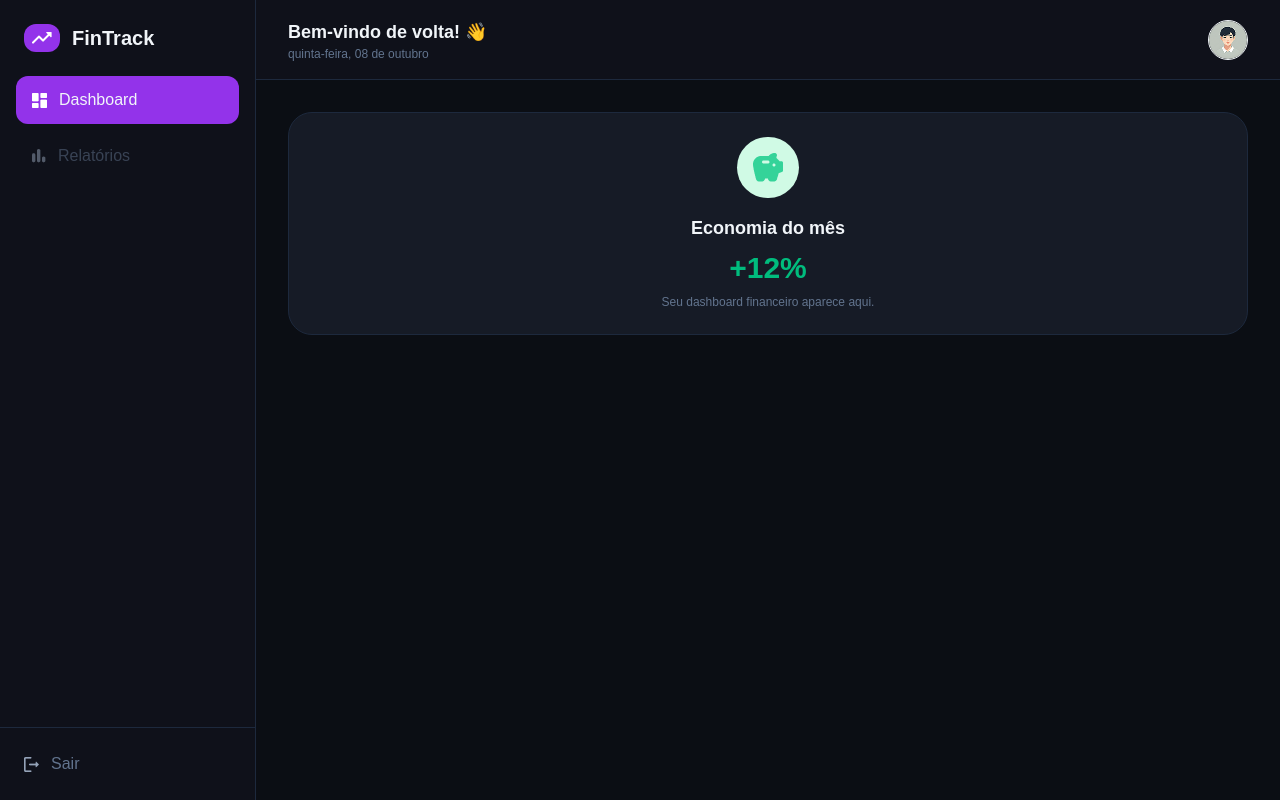
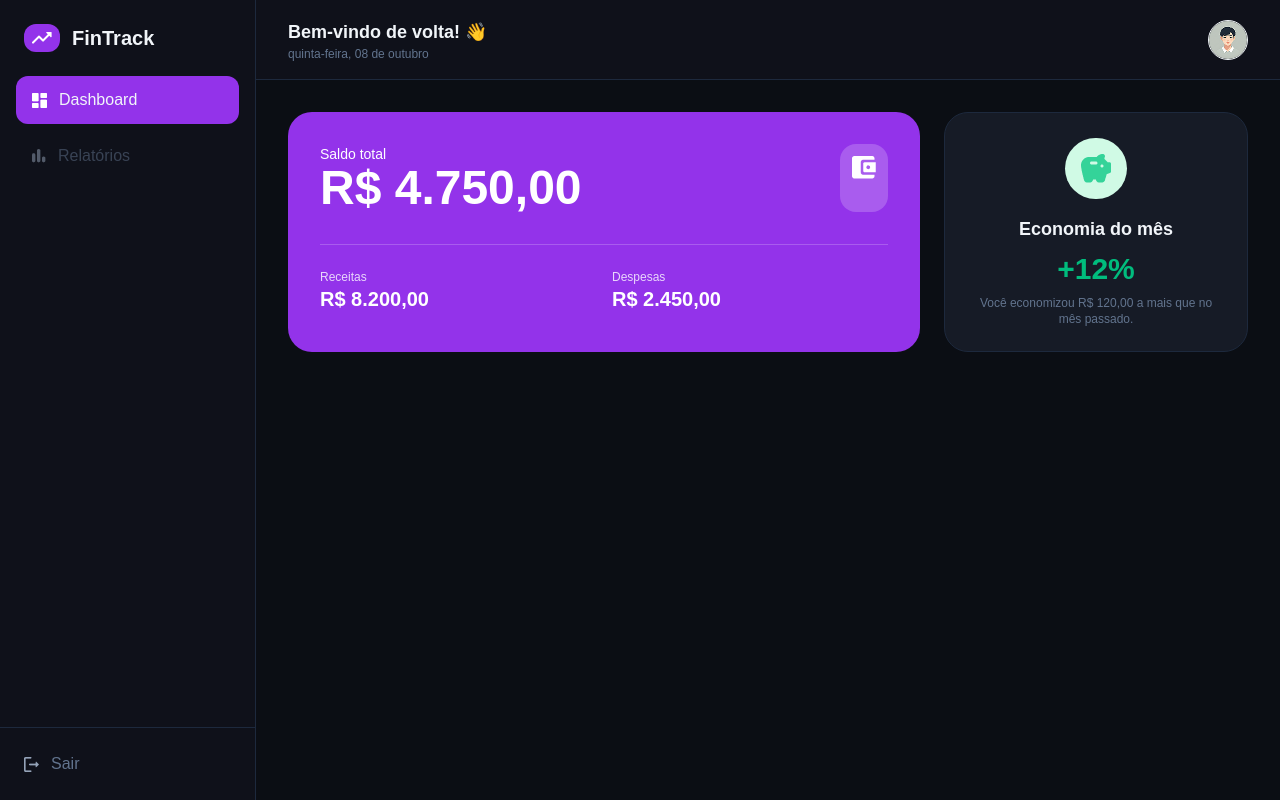
Before and after one commit to Dev-em-Dobro/fintrackAI, a Next.js app: page / in a window 1280 px wide. Built offline with nearby package versions, Linux system fonts and the light colour scheme.

Commit message:
feat: montando os cards de resumo financeiro

```diff
--- a/src/app/page.tsx
+++ b/src/app/page.tsx
@@ -1,7 +1,16 @@
 import Sidebar from "@/src/components/sidebar";
 import Header from "@/src/components/header";
+import BalanceCard from "@/src/components/balance-card";
+
+import PigIcon from "@/src/assets/pig-icon.png";
 import Image from "next/image";
-import PigIcon from "@/src/assets/pig-icon.png";
+
+const data = {
+  balance: 4750,
+  depositsTotal: 8200,
+  expensesTotal: 2450,
+  investmentsTotal: 1000,
+};
 
 export default function Home() {
   return (
@@ -12,6 +21,8 @@ export default function Home() {
         <Header />
 
         <div className="p-8 max-w-7xl mx-auto space-y-8">
+          <section className="grid grid-cols-1 lg:grid-cols-3 gap-6">
+            <BalanceCard {...data} />
             <div className="bg-[#161b26] p-6 rounded-3xl border border-[#1d293d] flex flex-col justify-center items-center">
               <div className="bg-emerald-100 dark:bg-emerald-500/20 text-emerald-600 dark:text-emerald-400 p-4 rounded-full mb-4">
                 <Image src={PigIcon} alt="" />
@@ -19,9 +30,10 @@ export default function Home() {
               <h4 className="text-lg font-bold">Economia do mês</h4>
               <p className="text-3xl font-bold text-emerald-500 mt-2">+12%</p>
               <p className="text-xs text-slate-500 mt-2 text-center">
-              Seu dashboard financeiro aparece aqui.
+                Você economizou R$ 120,00 a mais que no mês passado.
               </p>
             </div>
+          </section>
         </div>
       </div>
     </div>
--- /dev/null
+++ b/src/components/balance-card.tsx
@@ -0,0 +1,59 @@
+import Image from "next/image";
+import AccountsIcon from "@/src/assets/accounts.png";
+
+interface BalanceCardProps {
+  balance: number;
+  depositsTotal: number;
+  expensesTotal: number;
+}
+
+export default function BalanceCard({
+  balance,
+  depositsTotal,
+  expensesTotal,
+}: BalanceCardProps) {
+  return (
+    <div className="lg:col-span-2 bg-primary p-8 rounded-3xl text-white min-h-60">
+      <div className="flex justify-between">
+        <div>
+          <p className="text-sm">Saldo total</p>
+
+          <h3 className="text-5xl font-bold">
+            {balance.toLocaleString("pt-BR", {
+              style: "currency",
+              currency: "BRL",
+            })}
+          </h3>
+        </div>
+
+        <div className="bg-white/20 p-3 rounded-2xl">
+          <Image src={AccountsIcon} alt="" />
+        </div>
+      </div>
+
+      <div className="grid grid-cols-2 gap-4 mt-8 pt-6 border-t border-white/20">
+        <div>
+          <p className="text-xs opacity-80">Receitas</p>
+
+          <p className="text-xl font-semibold">
+            {depositsTotal.toLocaleString("pt-BR", {
+              style: "currency",
+              currency: "BRL",
+            })}
+          </p>
+        </div>
+
+        <div>
+          <p className="text-xs opacity-80">Despesas</p>
+
+          <p className="text-xl font-semibold">
+            {expensesTotal.toLocaleString("pt-BR", {
+              style: "currency",
+              currency: "BRL",
+            })}
+          </p>
+        </div>
+      </div>
+    </div>
+  );
+}
--- /dev/null
+++ b/src/components/card.tsx
@@ -0,0 +1,7 @@
+export const Card = () => {
+    return (
+        <section>
+
+        </section>
+    )
+}
--- /dev/null
+++ b/src/components/month-select.tsx
@@ -0,0 +1,31 @@
+"use client"
+
+import { useRouter, useSearchParams } from "next/navigation"
+
+export function MonthSelect() {
+  const router = useRouter()
+  const params = useSearchParams()
+
+  const currentMonth = params.get("month") ?? "01"
+
+  function handleChange(e: React.ChangeEvent<HTMLSelectElement>) {
+    router.push(`/dashboard?month=${e.target.value}`)
+  }
+
+  return (
+    <select value={currentMonth} onChange={handleChange}>
+      <option value="01">Janeiro</option>
+      <option value="02">Fevereiro</option>
+      <option value="03">Março</option>
+      <option value="04">Abril</option>
+      <option value="05">Maio</option>
+      <option value="06">Junho</option>
+      <option value="07">Julho</option>
+      <option value="08">Agosto</option>
+      <option value="09">Setembro</option>
+      <option value="10">Outubro</option>
+      <option value="11">Novembro</option>
+      <option value="12">Dezembro</option>
+    </select>
+  )
+}
```
Lines whose indentation alone changed are shown as unchanged.
